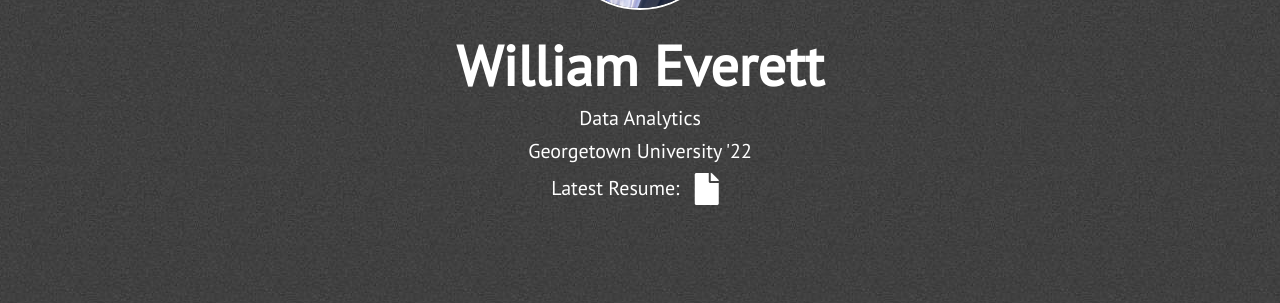
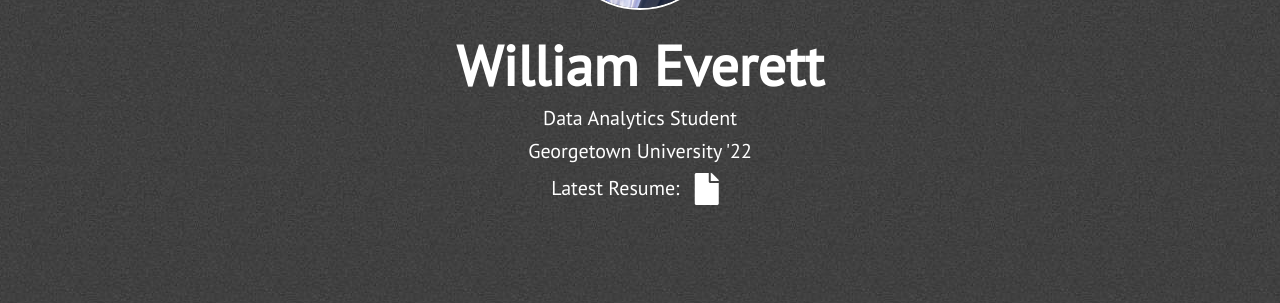
Before and after one commit to wae10/wae10.github.io, a Jekyll site: the page built from index.html, in a window 1280 px wide and 900 px high. Shown: the part 427-730 px from the top of the window. Built offline with Jekyll 4.4.1, drawn with Linux system fonts in a browser that asks for light colours; nearby versions of some CDN libraries.

Commit message:
site description

```diff
--- a/_config.yml
+++ b/_config.yml
@@ -1,5 +1,5 @@
 title: William Everett
-description: Data Analytics
+description: Data Analytics Student
 site_title: 'William Everett'
 
 # Build settings
```
